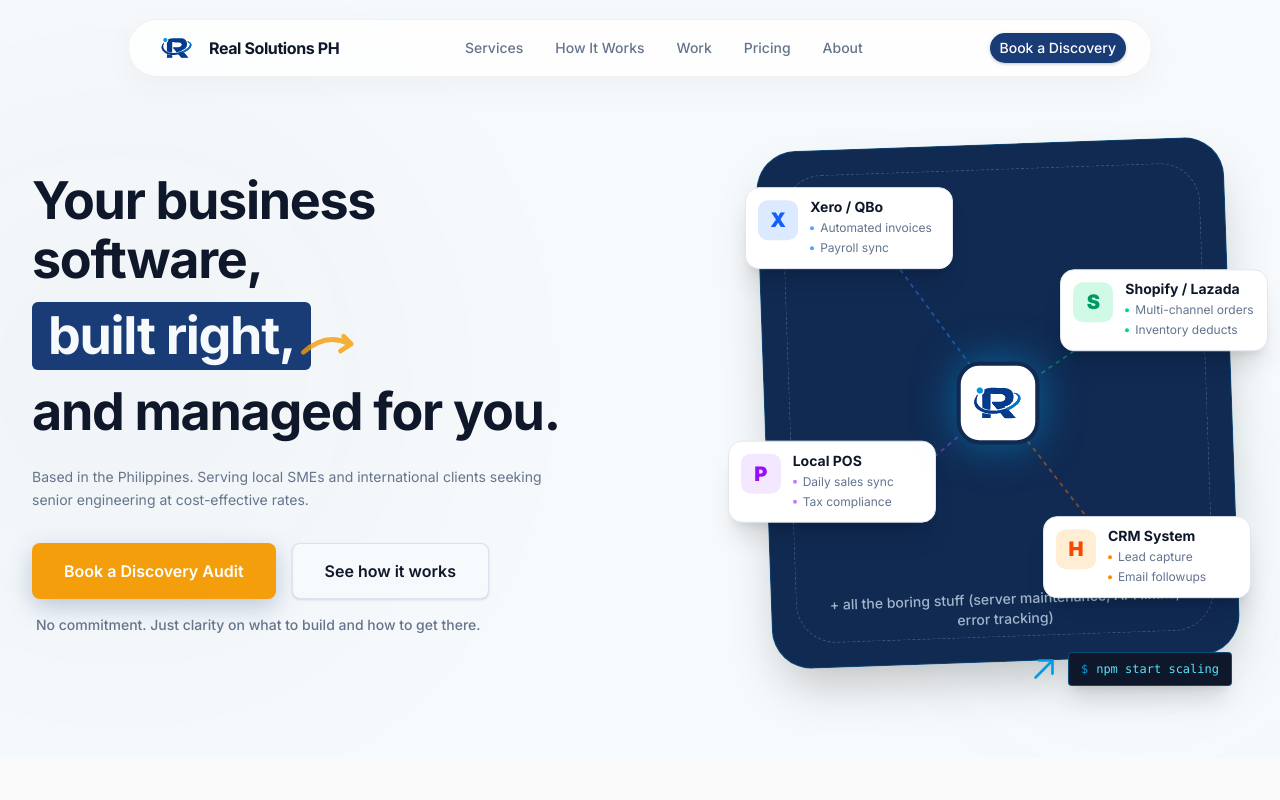
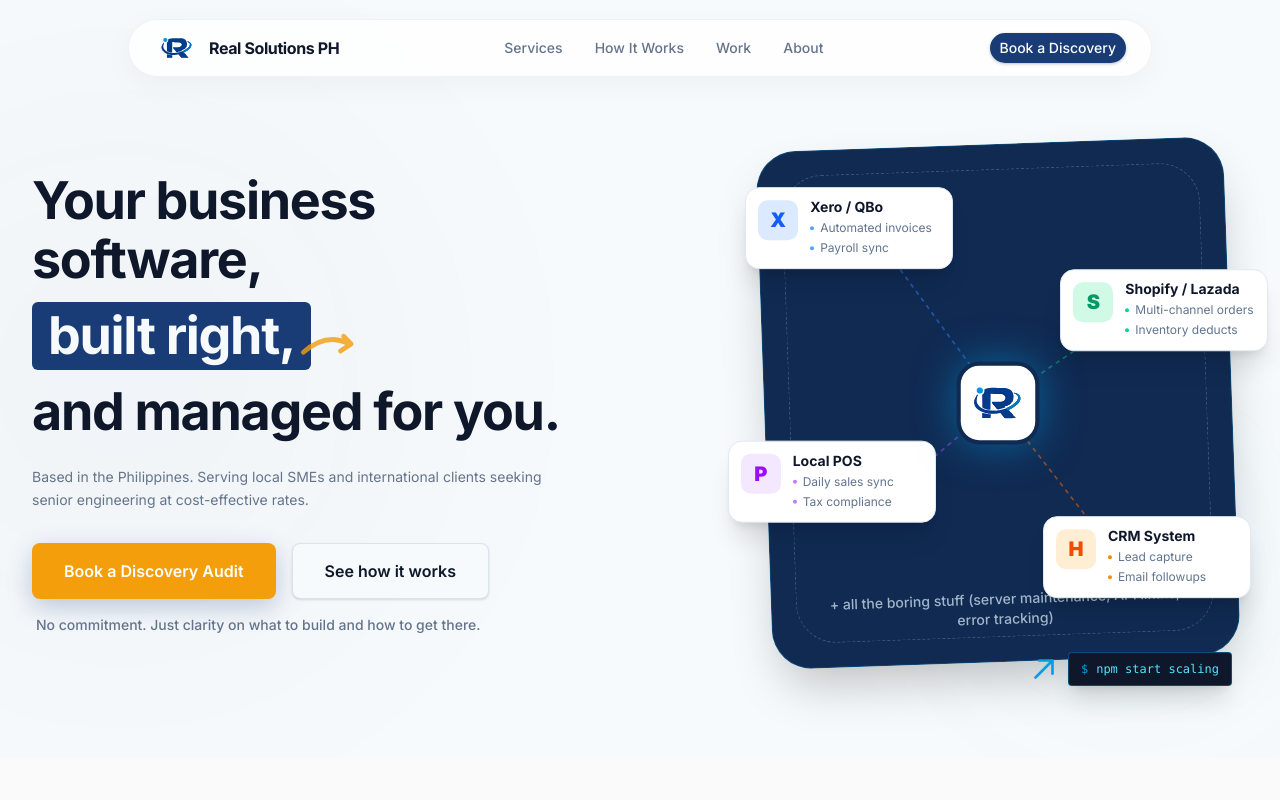
Before and after one commit to Real-Solutions-PH/landing-page, a Next.js app: page / in a window 1280 px wide. Shown: the top 800 px of the page. Built offline with nearby package versions, Linux system fonts and the light colour scheme.

Commit message:
feat: hide pricing page

```diff
--- a/components/layout/footer.tsx
+++ b/components/layout/footer.tsx
@@ -76,12 +76,12 @@
             >
               How It Works
             </Link>
-            <Link
+            {/* <Link
               href="/pricing"
               className="text-sm text-muted-foreground hover:text-foreground hover:underline underline-offset-4"
             >
               Pricing
-            </Link>
+            </Link> */}
             <Link
               href="/contact"
               className="text-sm text-muted-foreground hover:text-foreground hover:underline underline-offset-4"
--- a/components/layout/navbar.tsx
+++ b/components/layout/navbar.tsx
@@ -12,7 +12,7 @@
   { href: "/#services", label: "Services" },
   { href: "/#how-it-works", label: "How It Works" },
   { href: "/work", label: "Work" },
-  { href: "/pricing", label: "Pricing" },
+  // { href: "/pricing", label: "Pricing" },
   { href: "/about", label: "About" },
 ];
 
@@ -127,7 +127,7 @@
           "fixed inset-0 z-40 flex flex-col md:hidden transition-all duration-300",
           isOpen
             ? "pointer-events-auto opacity-100"
-            : "pointer-events-none opacity-0",
+            : "pointer-events-none opacity-0"
         )}
       >
         {/* Backdrop */}
@@ -141,7 +141,7 @@
         <div
           className={cn(
             "relative mt-20 mx-4 rounded-2xl border border-black/5 bg-white/95 px-6 py-6 shadow-2xl backdrop-blur-md dark:border-white/10 dark:bg-[#0d1f38]/95 transition-all duration-300",
-            isOpen ? "translate-y-0 opacity-100" : "-translate-y-4 opacity-0",
+            isOpen ? "translate-y-0 opacity-100" : "-translate-y-4 opacity-0"
           )}
         >
           <nav className="flex flex-col gap-1">
```
